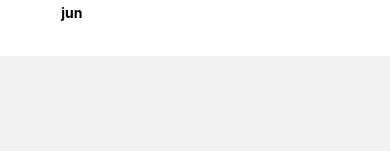
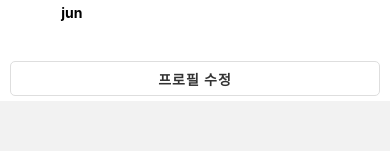
Before and after one commit to HY2OK/react-native-insta-app, a React Native app: screen /Profile in a window 390 px wide. Shown: the part 138-289 px from the top of the page. Built offline with nearby package versions, Linux system fonts and the light colour scheme.

Commit message:
feat: Profile Screen ProfileButton 생성하기

```diff
--- a/src/components/ProfileButton.js
+++ b/src/components/ProfileButton.js
@@ -1,14 +1,47 @@
 import {View, Text, TouchableOpacity} from 'react-native';
 import React, {useState} from 'react';
 import Feather from 'react-native-vector-icons/Feather';
+import {useNavigation} from '@react-navigation/native';
 
-const ProfileButton = ({id}) => {
+const ProfileButton = ({id, name, accountName, profileImage}) => {
   const [follow, setFollow] = useState(false);
+  const navigation = useNavigation();
 
   return (
     <>
       {id === 0 ? (
-        <View></View>
+        <View style={{paddingVertical: 5, paddingHorizontal: 10}}>
+          <TouchableOpacity
+            onPress={() =>
+              navigation.push('EditProfile', {
+                name,
+                accountName,
+                profileImage,
+              })
+            }
+            style={{width: '100%'}}>
+            <View
+              style={{
+                width: '100%',
+                height: 35,
+                borderColor: '#DEDEDE',
+                borderWidth: 1,
+                borderRadius: 5,
+                justifyContent: 'center',
+                alignItems: 'center',
+              }}>
+              <Text
+                style={{
+                  fontWeight: 'bold',
+                  fontSize: 14,
+                  letterSpacing: 1,
+                  opacity: 0.8,
+                }}>
+                프로필 수정
+              </Text>
+            </View>
+          </TouchableOpacity>
+        </View>
       ) : (
         <View
           style={{
--- a/src/screens/Profile.js
+++ b/src/screens/Profile.js
@@ -2,6 +2,7 @@
 import React from 'react';
 import {SafeAreaView} from 'react-native-safe-area-context';
 import ProfileBody from '../components/ProfileBody';
+import ProfileButton from '../components/ProfileButton';
 
 const Profile = () => {
   return (
@@ -16,6 +17,12 @@
           post="458"
         />
       </View>
+      <ProfileButton
+        id={0}
+        name="jun"
+        accountName="Jun"
+        profileImage={require('../../assets/images/userProfile.jpeg')}
+      />
     </SafeAreaView>
   );
 };
```
